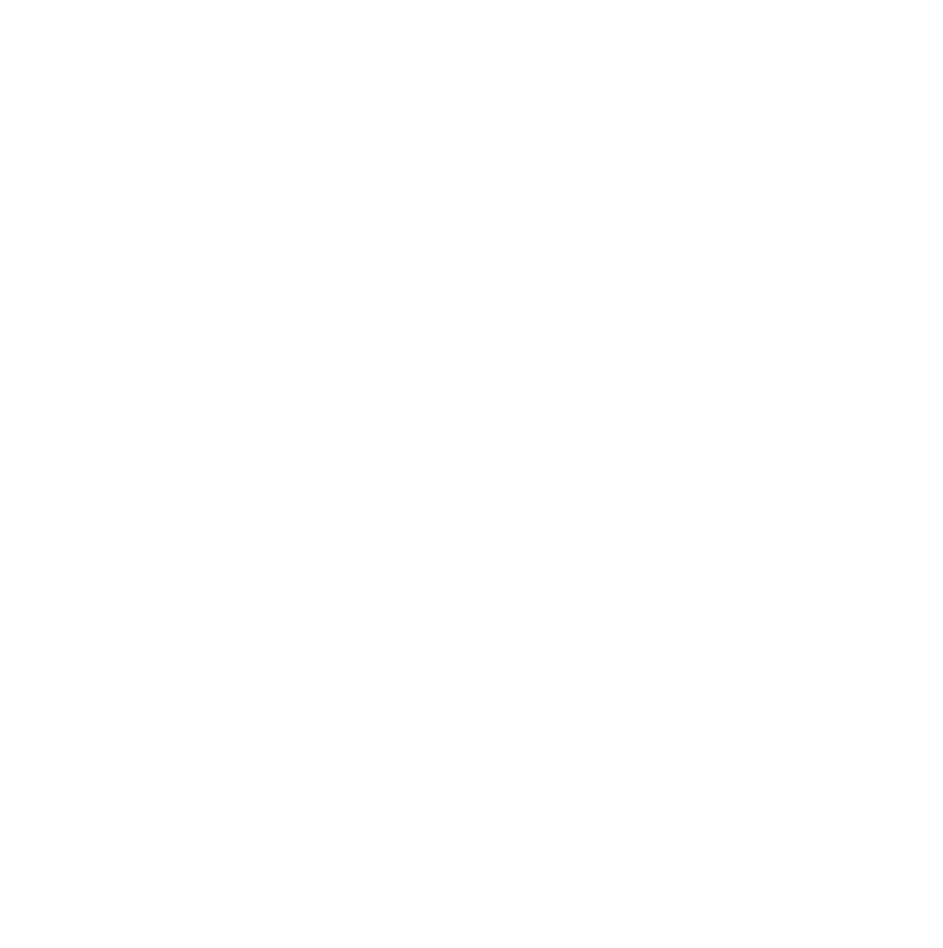
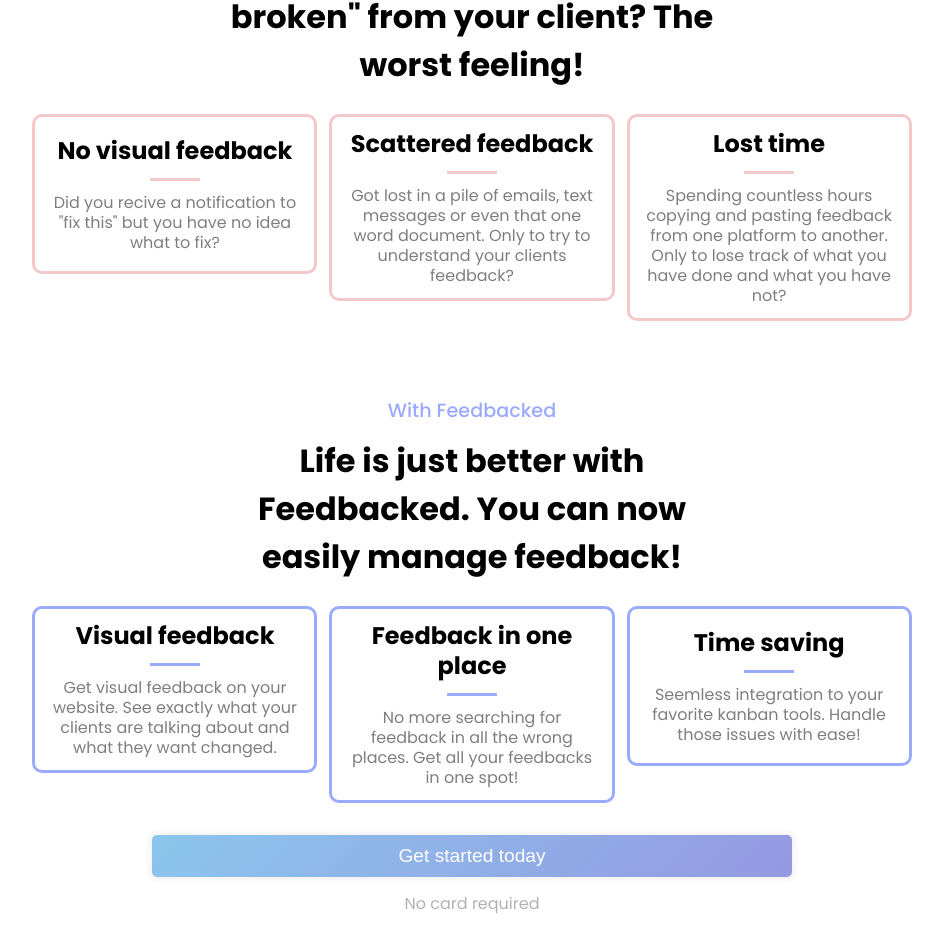
Before and after one commit to yret1/Feedbacked, an Angular app in the folder feedbacked-frontend/: page / in a window 1280 px wide. Shown: the part 1104-2052 px from the top of the page, without its empty margins (168-1111 px from the left). Before the commit the page ends 1041 px from the top, so only its background shows below. Built offline with nearby package versions, Linux system fonts and the light colour scheme.

Commit message:
Landingpage update

```diff
--- /dev/null
+++ b/feedbacked-frontend/src/app/interfaces/wwoInterface.ts
@@ -0,0 +1,5 @@
+export interface WwoInterface {
+  pro: boolean;
+  name: string;
+  description: string;
+}
--- /dev/null
+++ b/feedbacked-frontend/src/app/pages/landingpage/landingcomps/procon/procon.component.html
@@ -0,0 +1,5 @@
+<article [ngClass]="pro ? 'positive' : 'negative'">
+  <p class="name">{{ name }}</p>
+  <hr />
+  <p class="desc">{{ description }}</p>
+</article>
--- /dev/null
+++ b/feedbacked-frontend/src/app/pages/landingpage/landingcomps/procon/procon.component.scss
@@ -0,0 +1,62 @@
+
+article{
+    width: 100%;
+    aspect-ratio: 16/9;
+    text-align: center;
+    padding: 12px;
+    display: flex;
+    gap: 12px;
+    flex-direction: column;
+    justify-content: center;
+    align-items: center;
+    border-radius: 10px;
+    border:3px solid #0000001f;
+
+
+    .name{
+        font-size: 1.5rem;
+        font-weight: 700;
+        color: var(--main-color);
+        text-align: center;
+        line-height: 30px;
+        opacity: 1;
+    }
+
+    hr{
+        width: 50px;
+        border:none;
+        height: 3px;
+    }
+
+
+    .desc{
+        font-size: 1rem;
+        font-weight: 400;
+        color: var(--main-color);
+        text-align: center;
+        line-height: 20px;
+        opacity: 0.5;
+    }
+}
+
+
+.negative{
+    border-color: #e6848472;
+
+
+    hr{
+        background-color: #e6848472;
+    }
+
+}
+
+
+.positive{
+    border-color: #1e43fd72;
+
+
+    hr{
+        background-color: #1e43fd72;
+    }
+
+}
--- /dev/null
+++ b/feedbacked-frontend/src/app/pages/landingpage/landingcomps/wwo/wwo.component.html
@@ -0,0 +1,38 @@
+<section class="procon">
+  <section class="containter">
+    <div class="textbox neg">
+      <p>Without Feedbacked</p>
+      <span>
+        Got another vague "This is broken" from your client? The worst feeling!
+      </span>
+    </div>
+
+    <section class="procon_wrapper">
+      @for(procon of this.withoutFeedbacked; track procon.name){
+      <app-procon
+        [pro]="procon.pro"
+        name="{{ procon.name }}"
+        description="{{ procon.description }}"
+      ></app-procon>
+      }
+    </section>
+  </section>
+  <section class="containter">
+    <div class="textbox">
+      <p>With Feedbacked</p>
+      <span>
+        Life is just better with Feedbacked. You can now easily manage feedback!
+      </span>
+    </div>
+
+    <section class="procon_wrapper">
+      @for(procon of this.withFeedbacked; track procon.name){
+      <app-procon
+        [pro]="procon.pro"
+        name="{{ procon.name }}"
+        description="{{ procon.description }}"
+      ></app-procon>
+      }
+    </section>
+  </section>
+</section>
--- /dev/null
+++ b/feedbacked-frontend/src/app/pages/landingpage/landingcomps/wwo/wwo.component.scss
@@ -0,0 +1,78 @@
+.procon{
+    display: flex;
+    flex-direction: column;
+    justify-content: center;
+    align-items: center;
+    gap: 50px;
+    width: 100%;
+    padding: 12px;
+
+
+    .containter{
+        width: 100%;
+        display: flex;
+        flex-direction: column;
+        justify-content: center;
+        align-items: center;
+        text-align: center;
+    }
+
+
+
+    .procon_wrapper{
+        display: grid;
+        grid-template-columns: 1fr;
+        gap: 12px;
+        width: 100%;
+
+
+
+        @media (min-width: 768px){
+            grid-template-columns: 1fr 1fr;
+            width: 80%;
+        }
+
+        @media (min-width: 1024px){
+            grid-template-columns: 1fr 1fr 1fr;
+            width: 70%;
+        }
+    }
+
+
+    .textbox{
+
+            width: 100%;
+            padding: 25px 0px;
+        p{
+            font-size: 1.2rem;
+            font-weight: 500;
+            margin-bottom: 12px;
+            color: #1e43fd72;
+        }
+
+        span{
+            padding-top: 12px;
+            padding-bottom: 12px;
+            font-size: 2rem;
+            font-weight: 700;
+            color: var(--text-color);
+        }
+
+
+        @media (min-width: 768px){
+            width: 70%;
+        }
+
+        @media (min-width: 1024px){
+            width: 40%;
+        }
+    }
+
+
+    .neg{
+        p{
+            color: #e6848472;
+        }
+    }
+
+}
--- /dev/null
+++ b/feedbacked-frontend/src/app/pages/landingpage/landingcomps/wwo/wwo.component.ts
@@ -0,0 +1,56 @@
+import { Component } from '@angular/core';
+import { ProconComponent } from '../procon/procon.component';
+import { WwoInterface } from '../../../../interfaces/wwoInterface';
+
+@Component({
+  selector: 'app-wwo',
+  standalone: true,
+  imports: [ProconComponent],
+  templateUrl: './wwo.component.html',
+  styleUrl: './wwo.component.scss',
+})
+export class WwoComponent {
+  //With and Without Feedbacked
+
+  withFeedbacked: WwoInterface[] = [
+    {
+      pro: true,
+      name: 'Visual feedback',
+      description:
+        'Get visual feedback on your website. See exactly what your clients are talking about and what they want changed.',
+    },
+    {
+      pro: true,
+      name: 'Feedback in one place',
+      description:
+        'No more searching for feedback in all the wrong places. Get all your feedbacks in one spot!',
+    },
+    {
+      pro: true,
+      name: 'Time saving',
+      description:
+        'Seemless integration to your favorite kanban tools. Handle those issues with ease!',
+    },
+  ];
+
+  withoutFeedbacked: WwoInterface[] = [
+    {
+      pro: false,
+      name: 'No visual feedback',
+      description:
+        'Did you recive a notification to "fix this" but you have no idea what to fix?',
+    },
+    {
+      pro: false,
+      name: 'Scattered feedback',
+      description:
+        'Got lost in a pile of emails, text messages or even that one word document. Only to try to understand your clients feedback?',
+    },
+    {
+      pro: false,
+      name: 'Lost time',
+      description:
+        'Spending countless hours copying and pasting feedback from one platform to another. Only to lose track of what you have done and what you have not?',
+    },
+  ];
+}
--- a/feedbacked-frontend/src/app/pages/landingpage/landingpage.component.html
+++ b/feedbacked-frontend/src/app/pages/landingpage/landingpage.component.html
@@ -31,4 +31,13 @@
 
     <section class="feedbacksecond"></section>
   </section>
+
+  <section class="proconbox">
+    <app-wwo />
+
+    <section class="btnbox">
+      <button routerLink="/signup">Get started today</button>
+      <p>No card required</p>
+    </section>
+  </section>
 </section>
--- a/feedbacked-frontend/src/app/pages/landingpage/landingpage.component.scss
+++ b/feedbacked-frontend/src/app/pages/landingpage/landingpage.component.scss
@@ -13,6 +13,7 @@
     .hero {
 
         width: 100%;
+        min-height: 60vh;
         display: flex;
         flex-direction: column;
         justify-content: center;
@@ -20,14 +21,32 @@
         padding: 20px;
 
 
+
+        @media (min-width: 1024px){
+            padding: 50px 0px;
+        }
+
+
         .imageholder{
             width: 100%;
+            display: flex;
+            justify-content: center;
+            align-items: center;
             .image{
                 width: 100%;
                 aspect-ratio: 1/1;
                 background-color: #b4b4b43f;
                 border-radius: 10px;
                 box-shadow: 0px 0px 10px rgba(0, 0, 0, 0.2);
+            }
+
+
+
+            @media (min-width: 1024px){
+                .image{
+                    width: 80%;
+                    aspect-ratio: 16/9;
+                }
             }
         }
 
@@ -39,7 +58,7 @@
 
             h2{
                 font-size: 3rem;
-            font-weight: 600;
+            font-weight: 700;
             color: var(--main-color);
             margin-bottom: 20px;
             text-align: center;
@@ -67,6 +86,7 @@
 
 
             button{
+                cursor: pointer;
                 width: 100%;
                 padding: 10px 20px;
                 border-radius: 5px;
@@ -102,6 +122,55 @@
     flex-direction: column;
     box-shadow: inset 0px 0px 10px rgba(0, 0, 0, 0.1);
 }
+
+
+.proconbox{
+    width: 100%;
+    flex-direction: column;
+    display: flex;
+    justify-content: center;
+    align-items: center;
+    padding-top: 50px;
+    padding-bottom: 50px;
+}
+}
+
+
+.btnbox{
+    padding: 20px 0px;
+    display: flex;
+    flex-direction: column;
+    justify-content: center;
+    align-items: center;
+    width: 100%;
+    gap: 12px;
+
+
+    button{
+        cursor: pointer;
+        width: 100%;
+        padding: 10px 20px;
+        border-radius: 5px;
+        color: white;
+        background-color: var(--background);
+        background-image: var(--background-radient);
+        border: none;
+        font-size: 1.2rem;
+        box-shadow: 0px 0px 10px rgba(0, 0, 0, 0.1);
+
+
+        @media (min-width: 1024px){
+        width: 50%;}
+    }
+
+    p{
+        font-size: 1rem;
+        font-weight: 400;
+        color: var(--main-color);
+        text-align: center;
+        line-height: 30px;
+        opacity: 0.3;
+    }
 }
 
 
--- a/feedbacked-frontend/src/app/pages/landingpage/landingpage.component.ts
+++ b/feedbacked-frontend/src/app/pages/landingpage/landingpage.component.ts
@@ -1,11 +1,12 @@
 import { Component } from '@angular/core';
 import { RouterLink } from '@angular/router';
 import { HeaderboxComponent } from './landingcomps/headerbox/headerbox.component';
+import { WwoComponent } from './landingcomps/wwo/wwo.component';
 
 @Component({
   selector: 'app-landingpage',
   standalone: true,
-  imports: [RouterLink, HeaderboxComponent],
+  imports: [RouterLink, HeaderboxComponent, WwoComponent],
   templateUrl: './landingpage.component.html',
   styleUrl: './landingpage.component.scss',
 })
```
Also changed, not shown: feedbacked-frontend/src/app/pages/landingpage/landingcomps/procon/procon.component.ts (added, +15 -0 lines), 2 other files (tests, documents, lock files or other folders).
